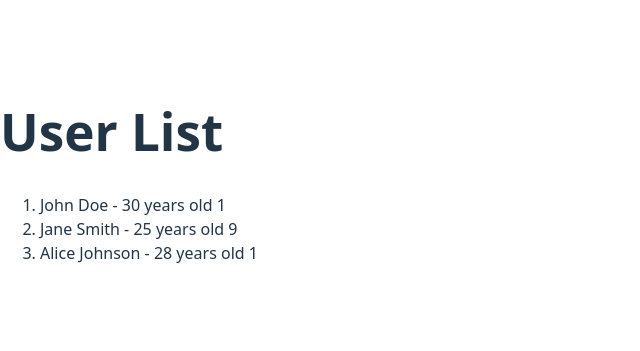
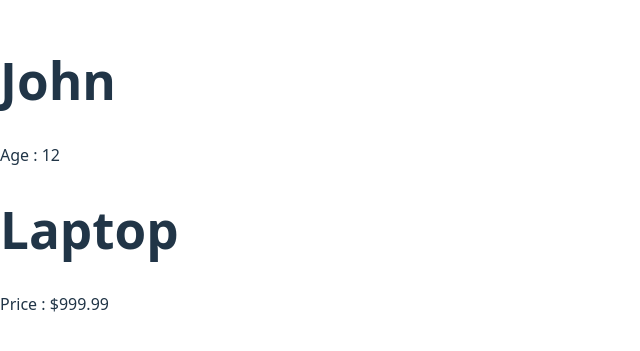
Before and after one commit to Vicstudentwatch/StartReact, a React (Vite) app: page / in a window 1280 px wide. Shown: the part 225-576 px from the top of the page, without its empty margins (0-640 px from the left). Built offline with nearby package versions, Linux system fonts and the light colour scheme.

Commit message:
use Props

```diff
--- a/src/App.jsx
+++ b/src/App.jsx
@@ -1,9 +1,12 @@
-import UserList from "./components/UserList"
+import Person from "./components/Person"
+import Product from "./components/Product"
 
 const App = () => {
   return (
     <div>
-         <UserList/>
+         <Person name="John" age={12}/>
+         <Product name="Laptop" price={999.99}/>
+
     </div>
 
   )
--- /dev/null
+++ b/src/components/Person.jsx
@@ -0,0 +1,12 @@
+import React from 'react'
+
+const Person = ({name,age}) => {
+  return (
+    <div>
+        <h1>{name}</h1>
+        <p>Age : {age}</p>
+    </div>
+  )
+}
+
+export default Person
--- /dev/null
+++ b/src/components/Product.jsx
@@ -0,0 +1,10 @@
+const Product = ({name,price}) => {
+  return (
+    <div>
+        <h1>{name}</h1>
+        <p>Price : ${price}</p>
+    </div>
+  )
+}
+
+export default Product
```
